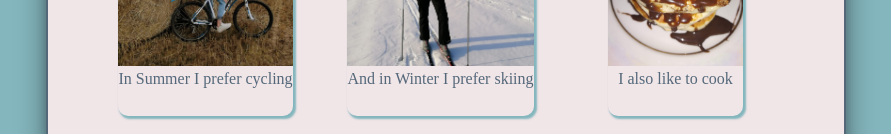
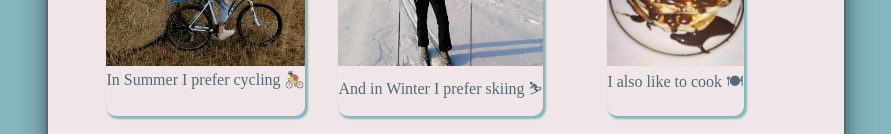
Before and after one commit to OlyaOR/My_Cv-site, a React (Create React App) app: page / in a window 1280 px wide. Shown: the part 2063-2197 px from the top of the page, without its empty margins (194-1085 px from the left). Built offline with nearby package versions, Linux system fonts and the light colour scheme; a web font is replaced by a local one.

Commit message:
add emoji

```diff
--- a/src/components/aboutme/aboutme.scss
+++ b/src/components/aboutme/aboutme.scss
@@ -6,7 +6,6 @@
         position: absolute;
         font-family: 'Zen Loop';
         font-size: 60px;
-
         left: 50%;
         transform: translateX(-40px);
         text-shadow: 2px 2px 2px #84b6bd;
--- a/src/components/moreinfo/moreinfo.js
+++ b/src/components/moreinfo/moreinfo.js
@@ -29,15 +29,15 @@ export default function MoreInfo() {
         </div>
         <div className='moreinfo_item'>
             <img src={bicycle} alt="img" className='moreinfo_img'/>
-            <div className='moreinfo_item__text'>In Summer I prefer cycling</div>
+            <div className='moreinfo_item__text'>In Summer I prefer cycling &#128692;</div>
         </div>
         <div className='moreinfo_item'>
             <img src={toski} alt="img" className='moreinfo_img'/>
-            <div className='moreinfo_item__text'>And in Winter I prefer skiing</div>
+            <div className='moreinfo_item__text'>And in Winter I prefer skiing &#9975;</div>
         </div>
         <div className='moreinfo_item'>
             <img src={food} alt="img" className='moreinfo_img'/>
-            <div className='moreinfo_item__text'>I also like to cook</div>
+            <div className='moreinfo_item__text'>I also like to cook &#127869;</div>
         </div>
         <div className='moreinfo_item'>
             <img src={focused} alt="img" className='moreinfo_img'/>
```
